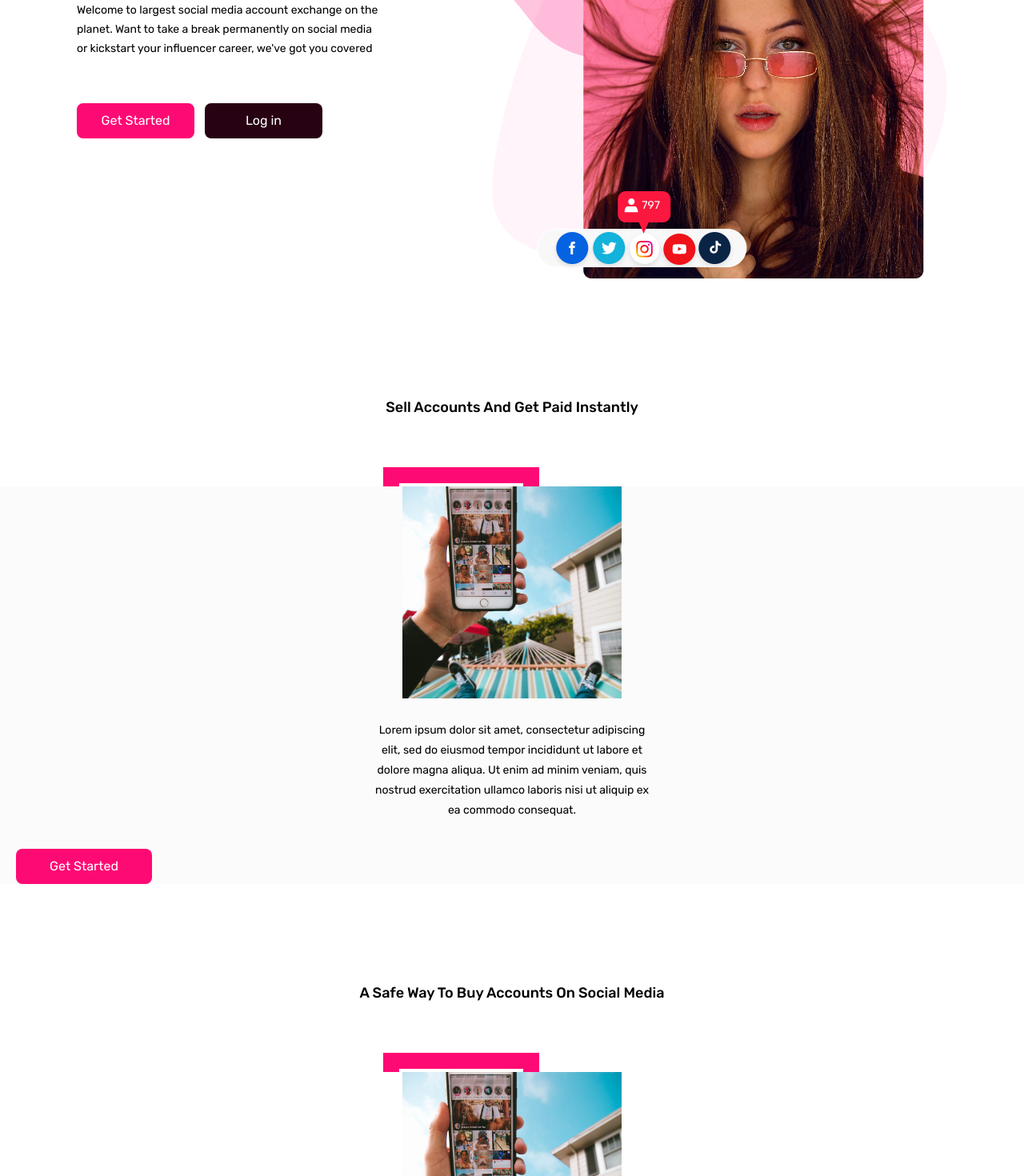
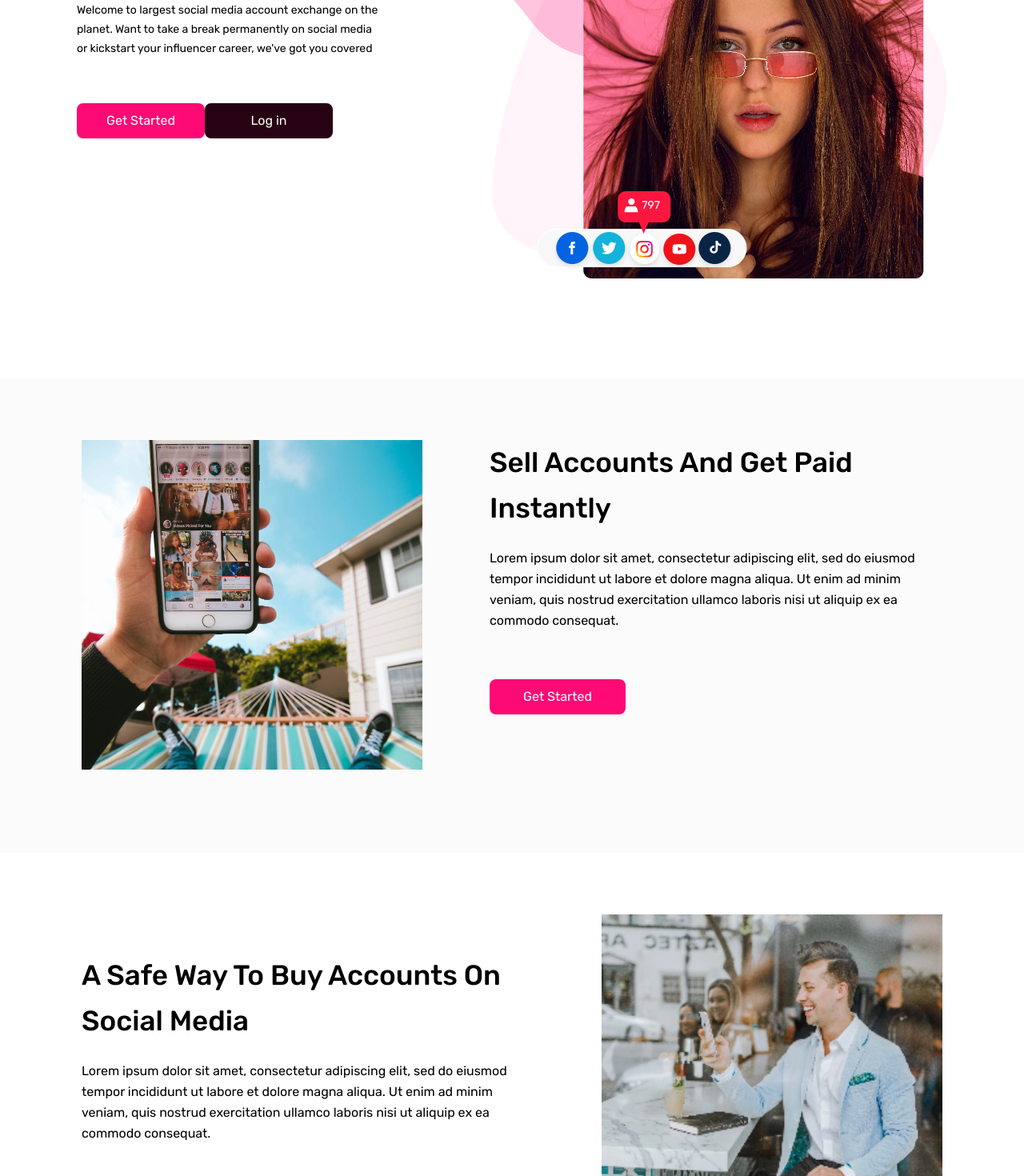
Before and after one commit to hemarle/sociall, a React (Create React App) app: page / in a window 1280 px wide. Shown: the part 300-1770 px from the top of the page at 80% size. Built offline with nearby package versions, Linux system fonts and the light colour scheme.

Commit message:
Desktop view done

```diff
--- a/src/App.js
+++ b/src/App.js
@@ -3,7 +3,7 @@ import Card from './Card';
 import Hero from './Hero';
 import homeImage from './images/lady.png'
 import maskImage from './images/Mask.png'
-
+import manImage from './images/man.png'
 function App() {
     return (
         <div className="app">
@@ -15,7 +15,7 @@ function App() {
                 about='Lorem ipsum dolor sit amet, consectetur adipiscing elit, sed do eiusmod tempor incididunt ut labore et dolore magna aliqua. Ut enim ad minim veniam, quis nostrud exercitation ullamco laboris nisi ut aliquip ex ea commodo consequat.'
                 link='/signin'
                 linkText='Get Started'/>
-            <Card image={maskImage}
+            <Card image={manImage}
                 title='A Safe Way To Buy Accounts On Social Media'
                 about='Lorem ipsum dolor sit amet, consectetur adipiscing elit, sed do eiusmod tempor incididunt ut labore et dolore magna aliqua. Ut enim ad minim veniam, quis nostrud exercitation ullamco laboris nisi ut aliquip ex ea commodo consequat.'
                 link='/signin'
--- a/src/Card.css
+++ b/src/Card.css
@@ -3,3 +3,18 @@
   height: 195px;
   width: 195px;
 }
+
+@media screen and (min-width: 768px) {
+  .card__Image {
+    flex: 0.5;
+  }
+  .card__Content {
+    flex: 0.5;
+  }
+}
+@media screen and (min-width: 999px) {
+  .card__ImageBackground {
+    height: 312px;
+    width: 312px;
+  }
+}
--- a/src/Card.js
+++ b/src/Card.js
@@ -1,32 +1,30 @@
-import React from 'react';
-import './Card.css'
-function Card({
-    image,
-    title,
-    about,
-    linkText,
-    link
-}) {
-    return <div className='card relative mt-[235px] px-5'>
+import React from "react";
+import "./Card.css";
+function Card({ image, title, about, linkText, link }) {
+  return (
+    <div className="card relative md:flex mt-[235px] px-5 md:py-[77px] md:px-[102px] md:m-0 ">
+      <div className="card__Image relative w-[274px] max-w-max mx-auto md:w-[426px] md:mx-0 lg:max-w-[inherit] lg:z-[-10px]">
+        <div className="card__ImageBackground absolute -top-6 -left-6 -z-10 md:z-[12px]"></div>
 
-        <div className="card__Image relative w-[274px] max-w-max mx-auto ">
-            <div className="card__ImageBackground absolute -top-6 -left-6 -z-10"></div>
-
-            <img src={image}
-                alt=""
-                className='mb-[27px]'/>
-
-        </div>
-        <div className="card__Content ">
-            <h2 className='absolute w-[100vw]  -top-[113px] left-0 text-lg text-center font-medium  '>
-                {title}</h2>
-            <p className='text-center text-[14px] leading-[25px] min-h-[140px] max-w-[353px] mb-[21px] mx-auto'>
-                {about}</p>
-            <a href={link}
-                className='button'>
-                {linkText}</a>
-        </div>
-    </div>;
+        <img
+          src={image}
+          alt=""
+          className="mb-[27px] lg:min-h-[412px] lg:min-w-[426px]"
+        />
+      </div>
+      <div className="card__Content md:mx-4 lg:mx-6 lg:ml-[84px] ">
+        <h2 className="absolute w-[100vw] md:w-max -top-[113px] md:top-0 left-0 text-lg text-center font-medium md:mx-auto md:text-left md:mx-0 md:mb-[8px]  md:relative md:text-[35px] md:min-h-[127px] md:max-w-[556px] md:leading-[57px]">
+          {title}
+        </h2>
+        <p className="text-center text-[14px] leading-[25px] min-h-[140px] max-w-[353px] mb-[21px] mx-auto md:max-w-[544px] md:text-left md:m-0 md:max-w-[544px] md:text-[16px] md:leading-[26px] md:min-h-[164px] ">
+          {about}
+        </p>
+        <a href={link} className="button md:m-0">
+          {linkText}
+        </a>
+      </div>
+    </div>
+  );
 }
 
 export default Card;
--- a/src/Hero.css
+++ b/src/Hero.css
@@ -1,14 +1,3 @@
-.hero__Link {
-  background-color: var(--red);
-  color: white;
-  width: 170px;
-  height: 44px;
-  display: flex;
-  align-items: center;
-  justify-content: center;
-  border-radius: 8px;
-  margin-right: 13px;
-}
 .hero__Link:nth-child(2) {
   background-color: var(--black);
 }
```
Also changed, not shown: src/images/man.png (added).
